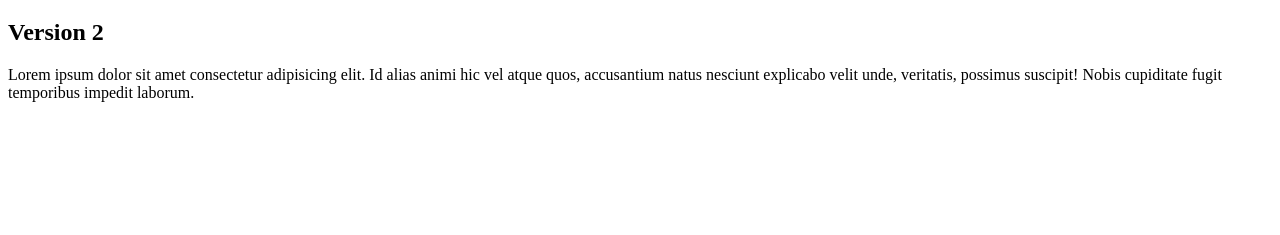
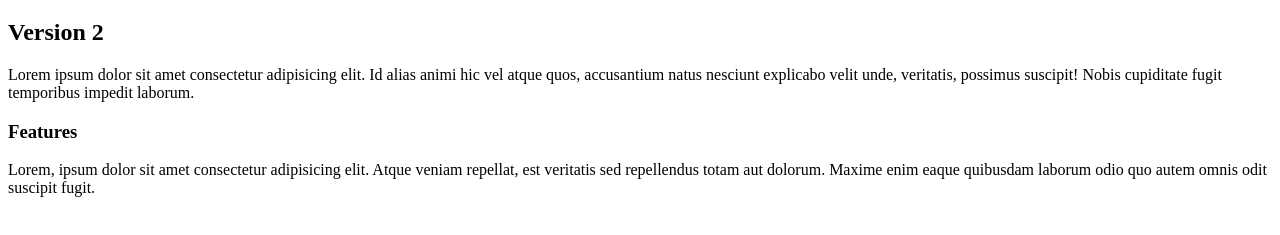
Before and after one commit to doumstyle/cours_github, a plain HTML site: page index.html in a window 1280 px wide. Shown: the part 61-296 px from the top of the page. Drawn offline with Linux system fonts and the light colour scheme.

Commit message:
add features part

```diff
--- a/index.html
+++ b/index.html
@@ -14,5 +14,13 @@
       veritatis, possimus suscipit! Nobis cupiditate fugit temporibus impedit
       laborum.
     </p>
+    <div class="features">
+      <h3>Features</h3>
+      <p>
+        Lorem, ipsum dolor sit amet consectetur adipisicing elit. Atque veniam
+        repellat, est veritatis sed repellendus totam aut dolorum. Maxime enim
+        eaque quibusdam laborum odio quo autem omnis odit suscipit fugit.
+      </p>
+    </div>
   </body>
 </html>
```
